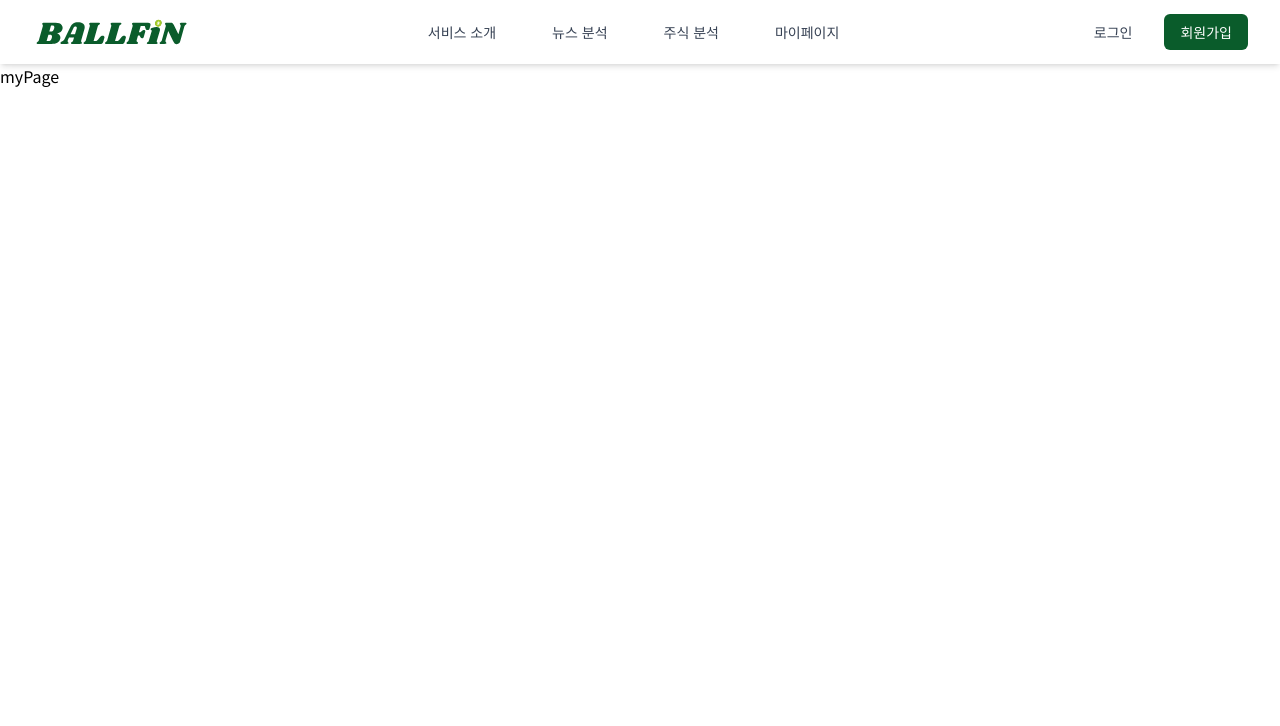
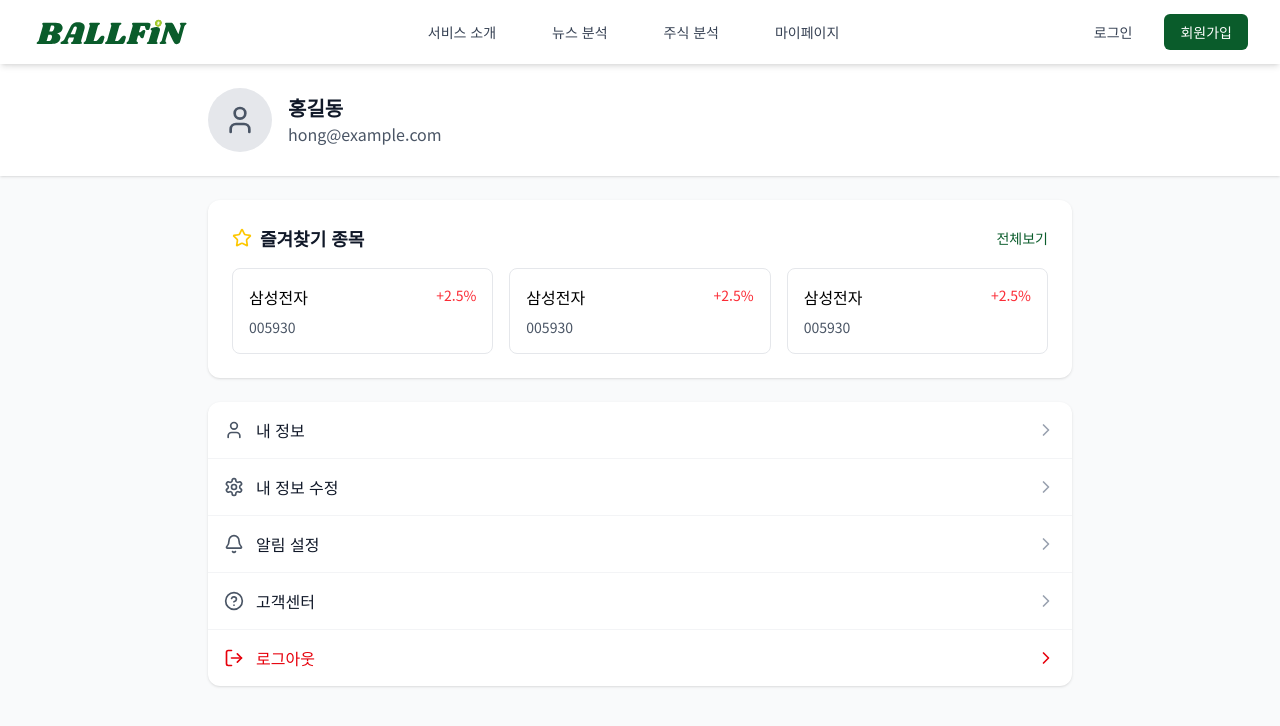
Before and after one commit to BALLFiN/BALLFiN-FE, a React (Vite) app: page /mypage in a window 1280 px wide. Shown: the top 726 px of the page. Built offline with nearby package versions, Linux system fonts and the light colour scheme; a web font is replaced by a local one.

Commit message:
🎨: 마이페이지 기본 UI 틀 구현

```diff
--- a/src/pages/auth/myPage.tsx
+++ b/src/pages/auth/myPage.tsx
@@ -1,3 +1,111 @@
-export default function myPage() {
-  return <div>myPage</div>;
+import React from "react";
+import {
+  User,
+  Star,
+  Settings,
+  ChevronRight,
+  Bell,
+  HelpCircle,
+  LogOut,
+} from "lucide-react";
+
+export default function MyPage() {
+  return (
+    <div className="min-h-screen bg-gray-50">
+      {/* 프로필 섹션 */}
+      <div className="bg-white shadow-sm">
+        <div className="max-w-4xl mx-auto px-4 py-6">
+          <div className="flex items-center gap-4">
+            <div className="w-16 h-16 rounded-full bg-gray-200 flex items-center justify-center">
+              <User size={32} className="text-gray-600" />
+            </div>
+            <div>
+              <h1 className="text-xl font-bold text-gray-900">홍길동</h1>
+              <p className="text-gray-600">hong@example.com</p>
+            </div>
+          </div>
+        </div>
+      </div>
+
+      {/* 메인 컨텐츠 */}
+      <div className="max-w-4xl mx-auto px-4 py-6">
+        {/* 즐겨찾기 섹션 */}
+        <section className="bg-white rounded-xl shadow-sm p-6 mb-6">
+          <div className="flex items-center justify-between mb-4">
+            <h2 className="text-lg font-semibold text-gray-900 flex items-center gap-2">
+              <Star className="text-yellow-400" size={20} />
+              즐겨찾기 종목
+            </h2>
+            <button className="text-sm text-[#0A5C2B] hover:underline">
+              전체보기
+            </button>
+          </div>
+          <div className="grid grid-cols-2 md:grid-cols-3 gap-4">
+            {[1, 2, 3].map((item) => (
+              <div
+                key={item}
+                className="p-4 border border-gray-200 rounded-lg hover:border-[#0A5C2B] transition-colors cursor-pointer"
+              >
+                <div className="flex justify-between items-start mb-2">
+                  <span className="font-medium">삼성전자</span>
+                  <span className="text-sm text-red-500">+2.5%</span>
+                </div>
+                <p className="text-sm text-gray-600">005930</p>
+              </div>
+            ))}
+          </div>
+        </section>
+
+        {/* 메뉴 섹션 */}
+        <section className="bg-white rounded-xl shadow-sm">
+          <div className="divide-y divide-gray-100">
+            {/* 내 정보 */}
+            <button className="w-full flex items-center justify-between p-4 hover:bg-gray-50 transition-colors">
+              <div className="flex items-center gap-3">
+                <User size={20} className="text-gray-600" />
+                <span className="text-gray-900">내 정보</span>
+              </div>
+              <ChevronRight size={20} className="text-gray-400" />
+            </button>
+
+            {/* 내 정보 수정 */}
+            <button className="w-full flex items-center justify-between p-4 hover:bg-gray-50 transition-colors">
+              <div className="flex items-center gap-3">
+                <Settings size={20} className="text-gray-600" />
+                <span className="text-gray-900">내 정보 수정</span>
+              </div>
+              <ChevronRight size={20} className="text-gray-400" />
+            </button>
+
+            {/* 알림 설정 */}
+            <button className="w-full flex items-center justify-between p-4 hover:bg-gray-50 transition-colors">
+              <div className="flex items-center gap-3">
+                <Bell size={20} className="text-gray-600" />
+                <span className="text-gray-900">알림 설정</span>
+              </div>
+              <ChevronRight size={20} className="text-gray-400" />
+            </button>
+
+            {/* 고객센터 */}
+            <button className="w-full flex items-center justify-between p-4 hover:bg-gray-50 transition-colors">
+              <div className="flex items-center gap-3">
+                <HelpCircle size={20} className="text-gray-600" />
+                <span className="text-gray-900">고객센터</span>
+              </div>
+              <ChevronRight size={20} className="text-gray-400" />
+            </button>
+
+            {/* 로그아웃 */}
+            <button className="w-full flex items-center justify-between p-4 hover:bg-gray-50 transition-colors text-red-600">
+              <div className="flex items-center gap-3">
+                <LogOut size={20} />
+                <span>로그아웃</span>
+              </div>
+              <ChevronRight size={20} />
+            </button>
+          </div>
+        </section>
+      </div>
+    </div>
+  );
 }
```
